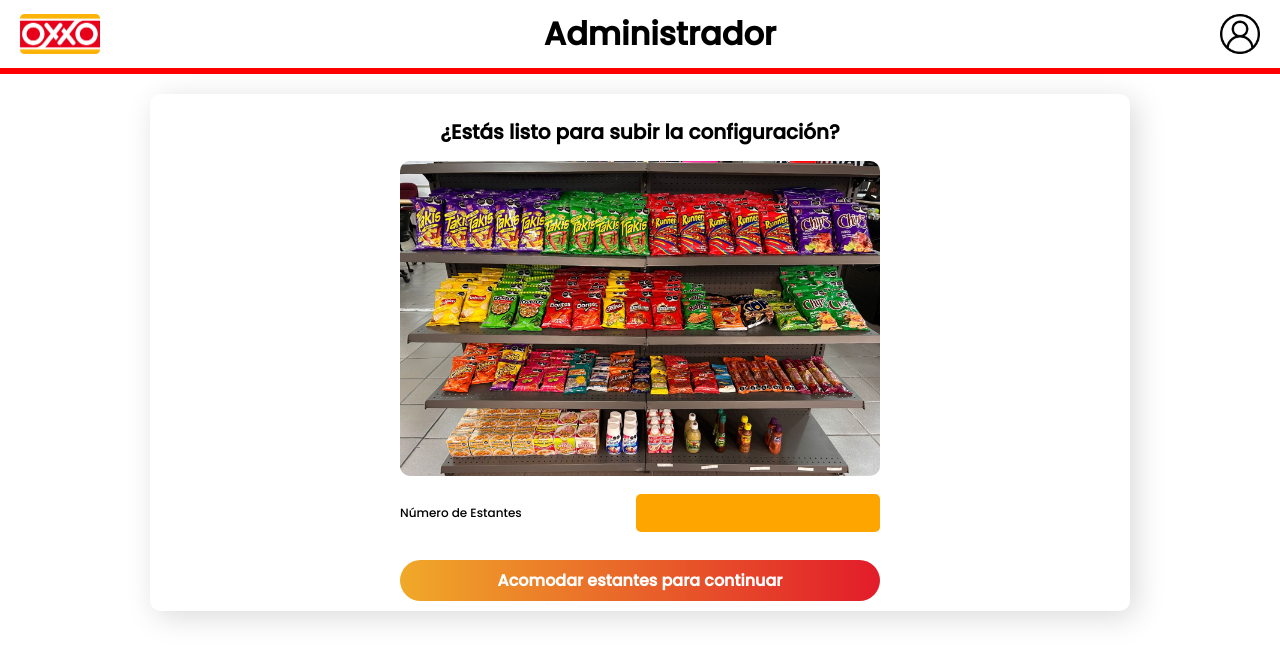
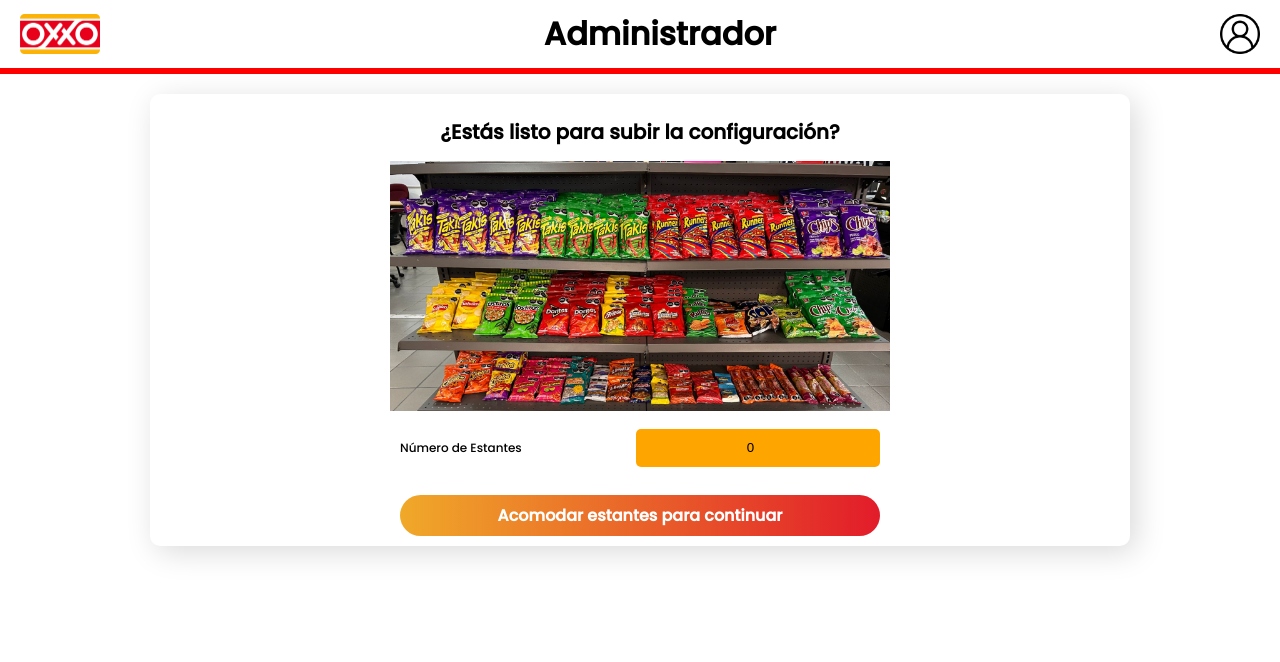
Before and after one commit to Mavericks-2/frontend, a React (Create React App) app: page /planogram in a window 1280 px wide. Both pictures are taken after a click on the link "Comenzar". Shown: the top 662 px of the page. Built offline with nearby package versions, Linux system fonts and the light colour scheme; the HTML template or start-up script is replaced by a standard one.

Commit message:
Rows defined

```diff
--- a/public/index.html
+++ b/public/index.html
@@ -6,7 +6,6 @@
     <meta name="viewport" content="width=device-width, initial-scale=1" />
     <meta name="theme-color" content="#000000" />
     <meta name="description" content="Configuracion de planograma" />
-    <link rel="apple-touch-icon" href="%PUBLIC_URL%/logo192.png" />
     <!--
       manifest.json provides metadata used when your web app is installed on a
       user's mobile device or desktop. See https://developers.google.com/web/fundamentals/web-app-manifest/
--- a/src/App.js
+++ b/src/App.js
@@ -8,7 +8,7 @@
   return (
     <div>
       <Navbar />
-      <PlanogramSquare />
+      <PlanogramSquare/>
     </div>
   );
 }
--- /dev/null
+++ b/src/components/PlanogramConfigurator.jsx
@@ -0,0 +1,124 @@
+import React, { useRef, useState, useEffect } from "react";
+import Gondola from "../assets/gondola.jpeg";
+
+function PlanogramConfigurator(props) {
+  const canvasRef = useRef(null);
+  const [context, setContext] = useState(null);
+  const [canvas, setCanvas] = useState(null);
+  const [rowLines, setRowLines] = useState([]);
+  let isDrawing = false;
+  let selectedLine = null;
+
+
+  useEffect(() => {
+    const canvas = canvasRef.current;
+    const ctx = canvas.getContext("2d");
+
+    setCanvas(canvas);
+    setContext(ctx);
+  }, []);
+
+  useEffect(() => {
+    if (props.rows > 0 && canvas) {
+      initializeRows(props.rows);
+    } else if (props.rows === 0 && context) {
+        context.clearRect(0, 0, canvas.width, canvas.height);
+        canvas.removeEventListener("mouseup", onMouseUp);
+        canvas.removeEventListener("mousedown", onMouseDown);
+        canvas.removeEventListener("mousemove", onMouseMove);
+    }
+  }, [props.rows, canvas, context]);
+
+
+  const initializeRows = (rows) => {
+    rows = rows - 1;
+    // Se define la altura inicial de cada fila
+    let rowHeight = canvas.height / (rows + 1);
+
+    // Se define la posición inicial de cada fila
+    let rowLines = new Array(rows).fill().map((_, index) => ({
+      x: 0,
+      y: (index + 1) * rowHeight,
+      width: canvas.width,
+      height: 0,
+    }));
+
+    // Se guarda el estado de las filas
+    setRowLines(rowLines);
+
+    // Se dibujan las filas
+    drawRows(rowLines);
+
+    // Se agregan los eventos de mouse
+    canvas.addEventListener("mouseup", onMouseUp);
+    canvas.addEventListener("mousedown", (e) => onMouseDown(e, rowLines));
+    canvas.addEventListener("mousemove", (e) => onMouseMove(e, rowLines));
+  };
+
+  const drawRows = (rowLines) => {
+    // Limpiar el canvas
+    context.clearRect(0, 0, canvas.width, canvas.height);
+
+    // Dibujar las líneas de las filas y guardar sus posiciones
+    context.strokeStyle = "red";
+    context.lineWidth = 5;
+    rowLines.forEach((line) => {
+      context.beginPath();
+      context.moveTo(line.x, line.y);
+      context.lineTo(line.x + line.width, line.y);
+      context.stroke();
+    });
+  };
+
+  const onMouseDown = (e, rowLines) => {
+    let mouseX = e.offsetX;
+    let mouseY = e.offsetY;
+
+    if (!props.isRowsConfigured){
+        console.log(props.isRowsConfigured);
+        // Check for row lines
+        for (let i = 0; i < rowLines.length; i++) {
+          if (Math.abs(mouseY - rowLines[i].y) < 10) {
+            isDrawing = true;
+            selectedLine = rowLines[i];
+            break;
+          }
+        }
+    }
+  };
+
+  const onMouseMove = (e, rowLines) => {
+    if (isDrawing) {
+      let mouseX = e.offsetX;
+      let mouseY = e.offsetY;
+
+      if (selectedLine) {
+        if (selectedLine.width > 0) {
+          // Adjusting row line position vertically
+          selectedLine.y = mouseY;
+        } else {
+          // Adjusting column line position horizontally
+          selectedLine.x = mouseX;
+        }
+        drawRows(rowLines);
+      }
+    }
+  };
+
+  function onMouseUp() {
+    isDrawing = false;
+    selectedLine = null;
+  }
+
+  return (
+    <canvas
+      id="planogram-configurator"
+      width="500"
+      height="250"
+      ref={canvasRef}
+      style={{ backgroundImage: `url(${Gondola})`, backgroundSize: "cover" }}
+    />
+  );
+}
+
+export default PlanogramConfigurator;
--- a/src/components/PlanogramForms.js
+++ b/src/components/PlanogramForms.js
@@ -1,36 +1,35 @@
 import PlanogramFormsStyles from "../styles/PlanogramFormsStyles.css";
 import { useState } from "react";
 
-function PlanogramForms() {
-  const [showColumnConfig, setShowColumnConfig] = useState(false);
-  const [numRows, setNumRows] = useState(0);
+function PlanogramForms(props) {
 
   return (
     <div className="PlanogramForms">
       <div className="InputBlock">
         <p>Número de Estantes</p>
         <input
-          type="text"
+          type="number"
+          style={{textAlign: 'center'}}
           onChange={(event) => {
-            setNumRows(event.target.value);
+            props.setRows(event.target.value);
           }}
+          value={props.rows}
         />
       </div>
       <a
-        href="#"
         onClick={() => {
-          setShowColumnConfig(true);
+          props.setIsRowsConfigured(true);
         }}
       >
         <button>
           <h2>Acomodar estantes para continuar</h2>
         </button>
       </a>
-      {showColumnConfig ? (
+      {props.isRowsConfigured ? (
         <>
-          {Array.from({ length: parseInt(numRows) }, (_, index) => (
+          {Array.from({ length: parseInt(props.rows) }, (_, index) => (
             <div className="InputBlock" key={index}>
-              <p>Número de productos en columna #{index + 1}</p>
+              <p>Número de productos en repisa #{index + 1}</p>
               <input type="text" />
             </div>
           ))}
@@ -41,7 +40,10 @@
           </a>
           <div className="finalButtons">
             <a className="shortButton">
-              <button >
+              <button onClick={()=>{
+                props.setRows(0)
+                props.setIsRowsConfigured(false)
+                }}>
                 <h2>Reiniciar</h2>
               </button>
             </a>
--- a/src/components/PlanogramSquare.js
+++ b/src/components/PlanogramSquare.js
@@ -1,20 +1,26 @@
+import { Fragment, useState } from "react";
 import PlanogramSquareStyles from "../styles/PlanogramSquareStyles.css";
 import Gondola from "../assets/gondola.jpeg";
 import PlanogramForms from "./PlanogramForms";
-import { useState } from "react";
+import PlanogramConfigurator from "./PlanogramConfigurator";
 
 function PlanogramSquare() {
   const [showForm, setShowForm] = useState(false);
+  const [rows, setRows] = useState(0);
+  const [isRowsConfigured, setIsRowsConfigured] = useState(false);
 
   return (
     <div className="PlanogramSquare">
       <h1>¿Estás listo para subir la configuración?</h1>
-      <img src={Gondola} alt="Planograma" />
       {showForm ? (
-        <PlanogramForms />
+        <Fragment>
+          <PlanogramConfigurator rows={rows} isRowsConfigured={isRowsConfigured} />
+          <PlanogramForms rows={rows} setRows={setRows} isRowsConfigured={isRowsConfigured} setIsRowsConfigured={setIsRowsConfigured} />
+        </Fragment>
       ) : (
+        <Fragment>
+          <div style={{width: 500, height: 250, backgroundImage: `url(${Gondola})`, backgroundSize: 'cover'}}/>
           <a
-          href="#"
             onClick={() => {
               setShowForm(true);
             }}
@@ -23,6 +29,7 @@
               <h2>Comenzar</h2>
             </button>
           </a>
+        </Fragment>
       )}
     </div>
   );
--- a/src/styles/PlanogramSquareStyles.css
+++ b/src/styles/PlanogramSquareStyles.css
@@ -19,10 +19,6 @@
     text-align: center;
 }
 
-.PlanogramSquare img {
-    width: 50%;
-    border-radius: 10px;
-}
 
 .PlanogramSquare > a {
     margin-top: 1rem;
```
Also changed, not shown: public/manifest.json. Lines whose indentation alone changed are shown as unchanged.
